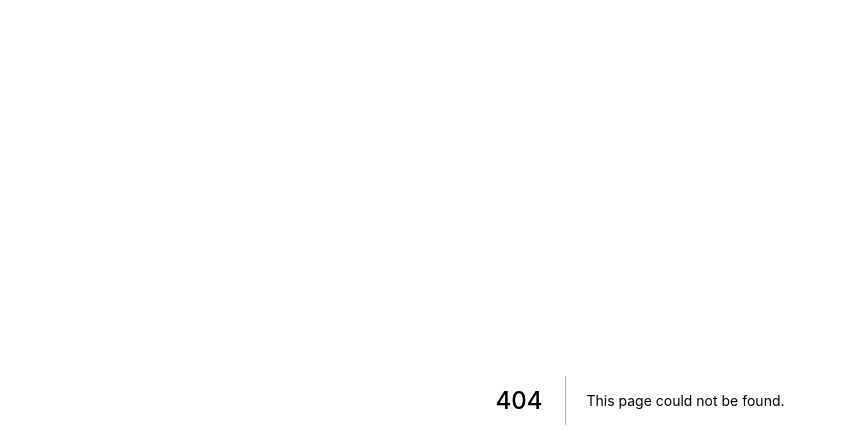
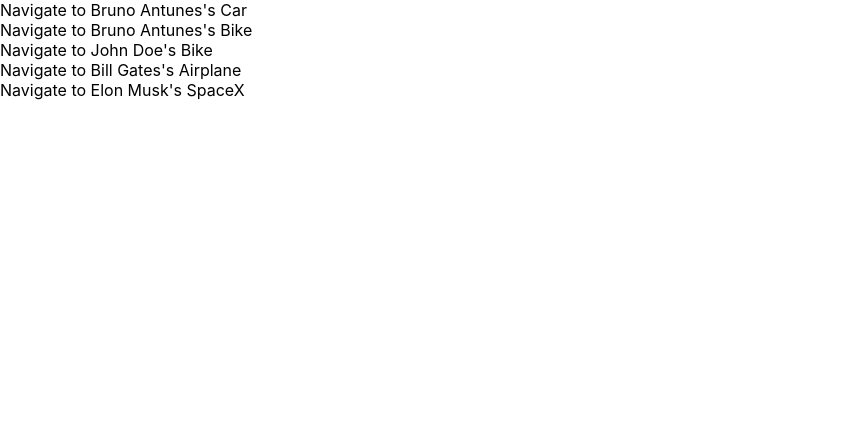
Before and after one commit to RohanRajGautam/next-tut, a Next.js app: page /list in a window 1280 px wide. Before the commit this address had no page. Shown: the top 448 px of the page, without its empty margins (0-846 px from the left). Built offline with nearby package versions, Linux system fonts and the light colour scheme; data requests are answered from the project's data file.

Commit message:
added mock server, getinitialprops example

```diff
--- /dev/null
+++ b/db.json
@@ -0,0 +1,29 @@
+{
+  "vehicles": [
+    {
+      "vehicle": "Car",
+      "ownerName": "Bruno Antunes",
+      "details": "some detail about Bruno's Car"
+    },
+    {
+      "vehicle": "Bike",
+      "ownerName": "Bruno Antunes",
+      "details": "some detail about Bruno's Bike"
+    },
+    {
+      "vehicle": "Bike",
+      "ownerName": "John Doe",
+      "details": "some detail bile"
+    },
+    {
+      "vehicle": "Airplane",
+      "ownerName": "Bill Gates",
+      "details": "some detail Bill Gates"
+    },
+    {
+      "vehicle": "SpaceX",
+      "ownerName": "Elon Musk",
+      "details": "some detail Elon"
+    }
+  ]
+}
--- a/package.json
+++ b/package.json
@@ -5,9 +5,11 @@
   "scripts": {
     "dev": "next dev",
     "build": "next build",
-    "start": "next start"
+    "start": "next start",
+    "mock-server": "json-server --watch ./db.json -p 4001 -d 100"
   },
   "dependencies": {
+    "isomorphic-unfetch": "^3.0.0",
     "next": "9.5.3",
     "react": "16.13.1",
     "react-dom": "16.13.1"
--- /dev/null
+++ b/pages/list.js
@@ -0,0 +1,36 @@
+import Link from 'next/link';
+import fetch from 'isomorphic-unfetch';
+// import { useState, useEffect } from 'react';
+
+export default function List({ ownersList }) {
+  // const [owners, setOwners] = useState([]);
+  // useEffect(() => {
+  //   async function loadData() {
+  //     const response = await fetch('http://localhost:4001/vehicles');
+  //     const ownersList = await response.json();
+  //     setOwners(ownersList);
+  //   }
+
+  //   loadData();
+  // }, []);
+
+  return (
+    <div>
+      {ownersList.map((e, index) => (
+        <div key={index}>
+          <Link as={`/${e.vehicle}/${e.ownerName}`} href='/[vehicle]/[person]'>
+            <a>
+              Navigate to {e.ownerName}'s {e.vehicle}
+            </a>
+          </Link>
+        </div>
+      ))}
+    </div>
+  );
+}
+
+List.getInitialProps = async () => {
+  const response = await fetch('http://localhost:4001/vehicles');
+  const ownersList = await response.json();
+  return { ownersList: ownersList };
+};
```
Also changed, not shown: pages/[vehicle]/[person].js (+33 -4 lines), pages/index.js (+1 -8 lines), 1 other file (tests, documents, lock files or other folders).
